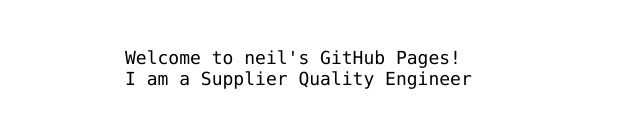
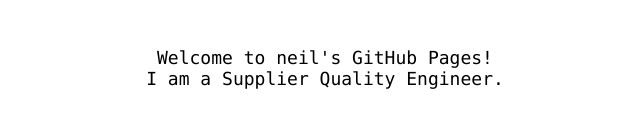
Before and after one commit to Neil-neilhome/hello-world, a plain HTML site: page index.html in a window 1280 px wide. Shown: the part 341-468 px from the top of the page, without its empty margins (315-955 px from the left). Drawn offline with Linux system fonts and the light colour scheme.

Commit message:
Update index.html

```diff
--- a/index.html
+++ b/index.html
@@ -12,7 +12,10 @@
 <img src="https://octodex.github.com/images/daftpunktocat-thomas.gif" id="octocat" alt="octocat-gif" />
 
 <!-- Change this code here by copy and pasting your template on line 15 -->
-<p>Welcome to neil's GitHub Pages!<br>I am a Supplier Quality Engineer</p>
+<p align="center">
+  Welcome to neil's GitHub Pages!<br>
+  I am a Supplier Quality Engineer.
+</p>
 
 
 </body>
```
